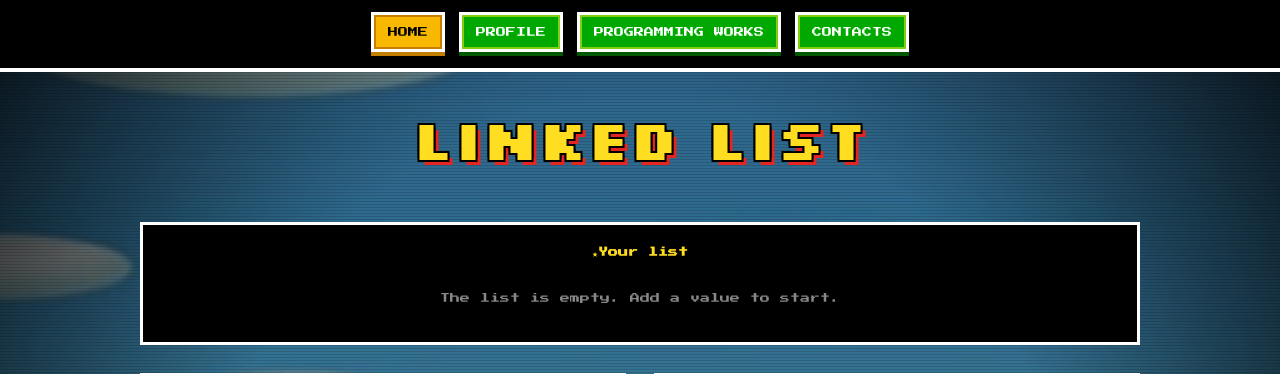
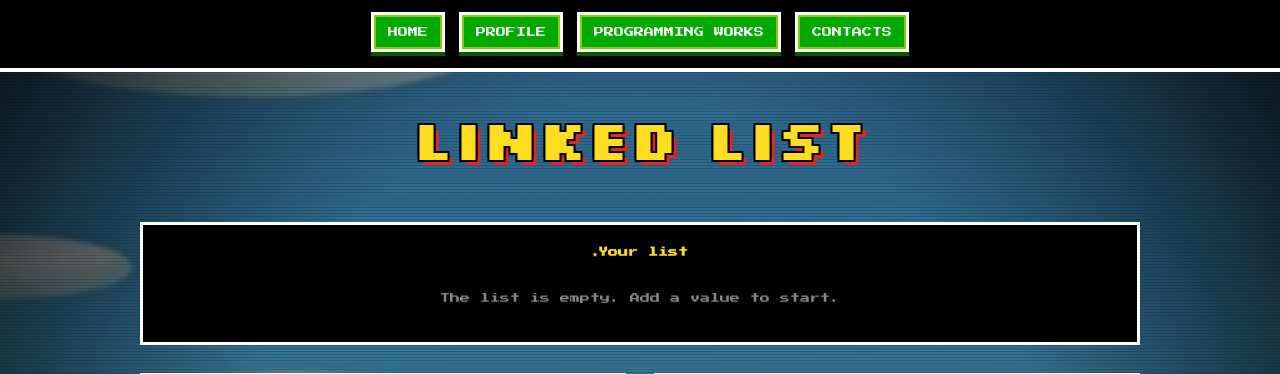
Before and after one commit to kashicamhieldeguzman/DSA_Lab_Exercise-4, a Flask app: page /linkedlist in a window 1280 px wide, with the pointer over the restyled element. Shown: the top 374 px of the page. Run offline with Flask 3, Linux system fonts and the light colour scheme.

Commit message:
Updated my code

```diff
--- a/static/css/style.css
+++ b/static/css/style.css
@@ -98,21 +98,7 @@ nav ul {
 .start-button { min-width: 200px; padding: 12px 20px; font-size: 12px; }
 .retro-form input[type="submit"] { min-width: 160px; }
 
-/* Hover */
-.nav-link:hover,
-.start-button:hover,
-.retro-form button:hover,
-.retro-form input[type="submit"]:hover {
-    background: #f8b800;
-    color: #000;
-    box-shadow: inset 0 0 0 2px #c47f00, 0 4px 0 #c47f00;}
 
-.nav-link:focus-visible,
-.start-button:focus-visible,
-.retro-form button:focus-visible,
-.retro-form input:focus-visible {
-    outline: 3px dashed #FFDE21;
-    outline-offset: 4px;}
 
 /* Red buttons */
 .retro-form button.btn-danger,
```
